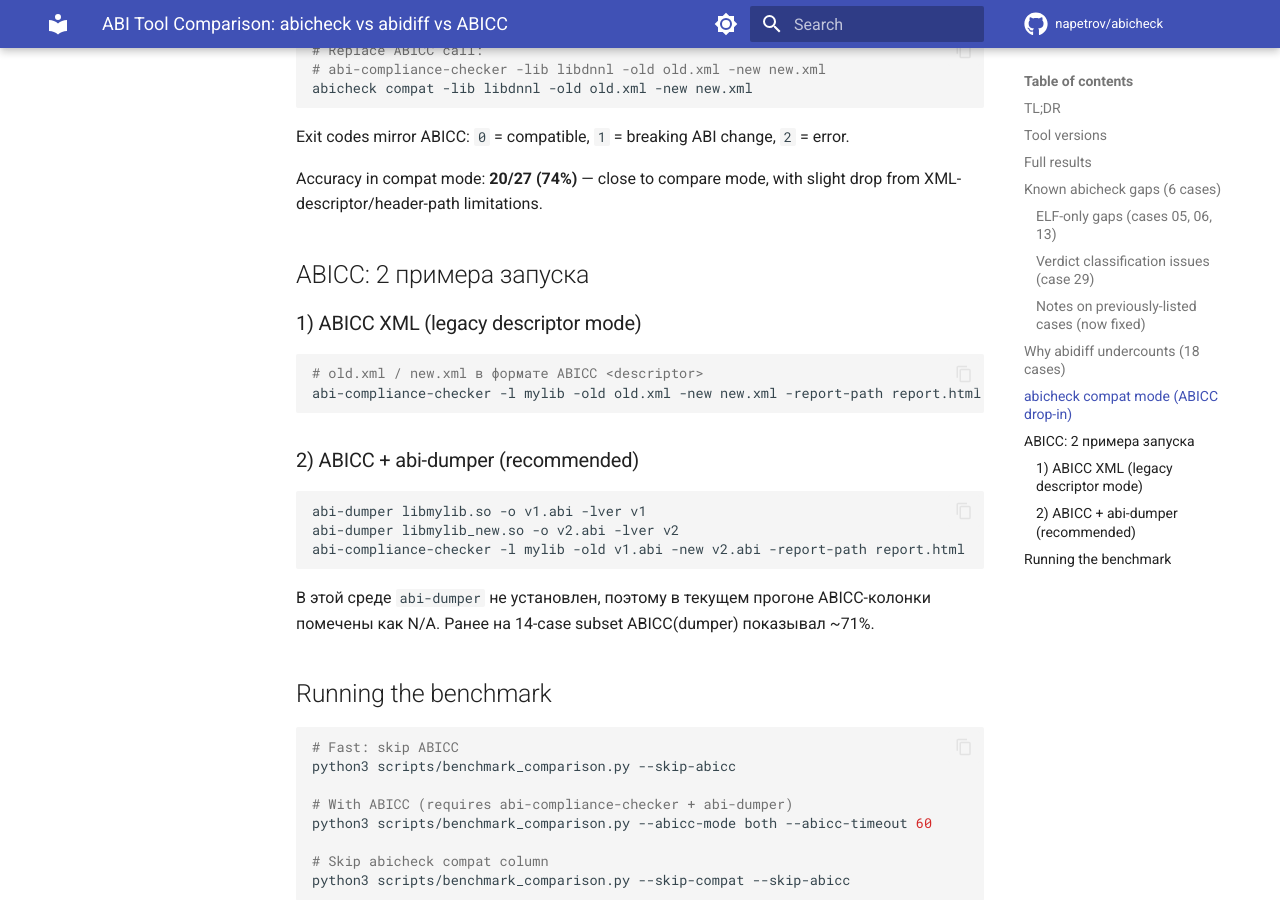
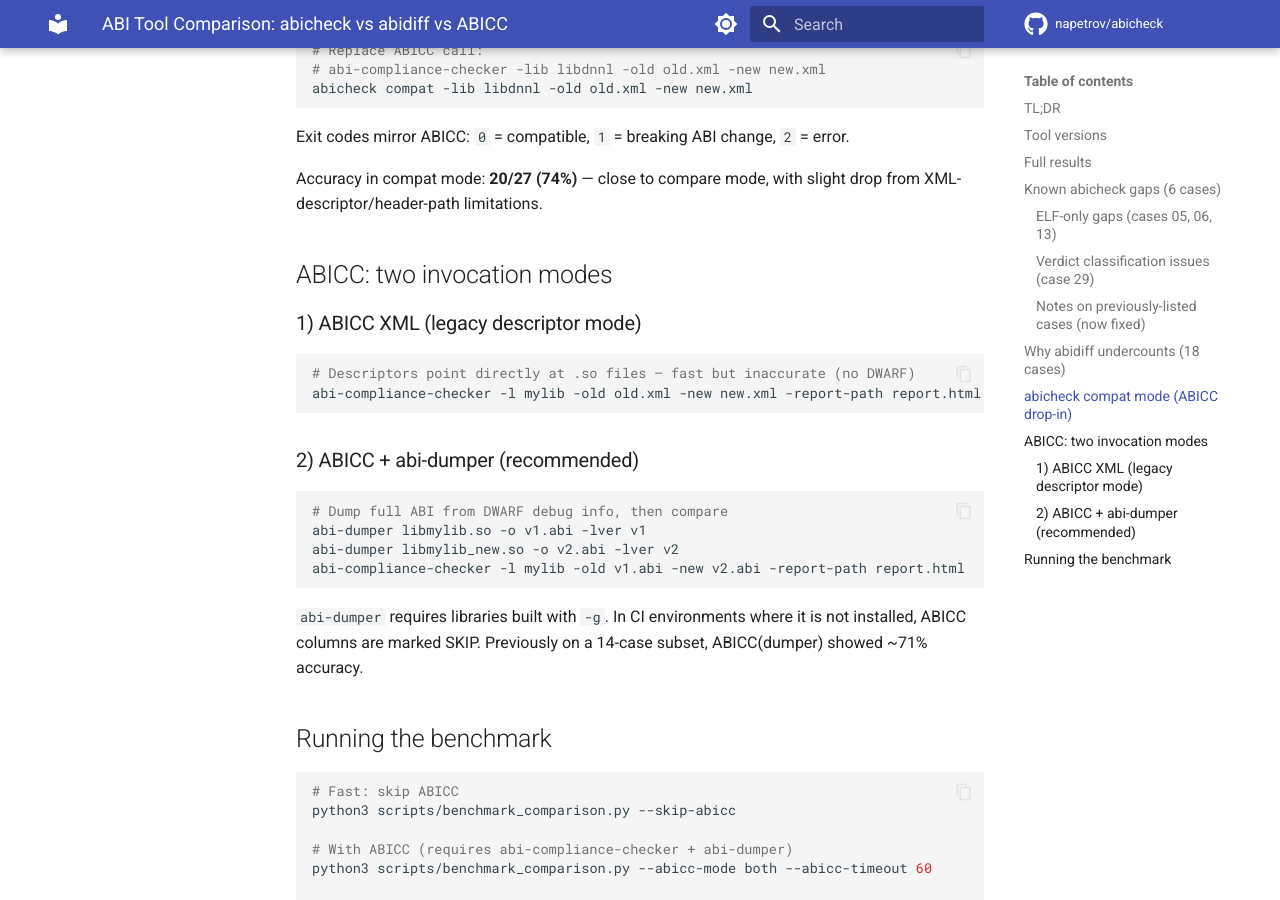
Before and after one commit to napetrov/abicheck, an MkDocs documentation site: the page built from docs/benchmark_report.md, in a window 1280 px wide and 900 px high, scrolled down 5025 px. Built offline with MkDocs 1.6.1 and Material for MkDocs 9.7.7, drawn with Linux system fonts in a browser that asks for light colours; comment, search, counter and statistics services are not loaded.

Commit message:
fix(nitpick): ToolResult keyword args, translate Russian doc section, code block lang tag

````diff
--- a/docs/benchmark_report.md
+++ b/docs/benchmark_report.md
@@ -119,22 +119,25 @@ Exit codes mirror ABICC: `0` = compatible, `1` = breaking ABI change, `2` = erro
 
 Accuracy in compat mode: **20/27 (74%)** — close to compare mode, with slight drop from XML-descriptor/header-path limitations.
 
-## ABICC: 2 примера запуска
+## ABICC: two invocation modes
 
 ### 1) ABICC XML (legacy descriptor mode)
 ```bash
-# old.xml / new.xml в формате ABICC <descriptor>
+# Descriptors point directly at .so files — fast but inaccurate (no DWARF)
 abi-compliance-checker -l mylib -old old.xml -new new.xml -report-path report.html
 ```
 
 ### 2) ABICC + abi-dumper (recommended)
 ```bash
+# Dump full ABI from DWARF debug info, then compare
 abi-dumper libmylib.so -o v1.abi -lver v1
 abi-dumper libmylib_new.so -o v2.abi -lver v2
 abi-compliance-checker -l mylib -old v1.abi -new v2.abi -report-path report.html
 ```
 
-В этой среде `abi-dumper` не установлен, поэтому в текущем прогоне ABICC-колонки помечены как N/A. Ранее на 14-case subset ABICC(dumper) показывал ~71%.
+`abi-dumper` requires libraries built with `-g`. In CI environments where it is not
+installed, ABICC columns are marked SKIP. Previously on a 14-case subset,
+ABICC(dumper) showed ~71% accuracy.
 
 ## Running the benchmark
 
````
Also changed, not shown: examples/case15_noexcept_change/README.md (+1 -1 lines), 1 other file.
